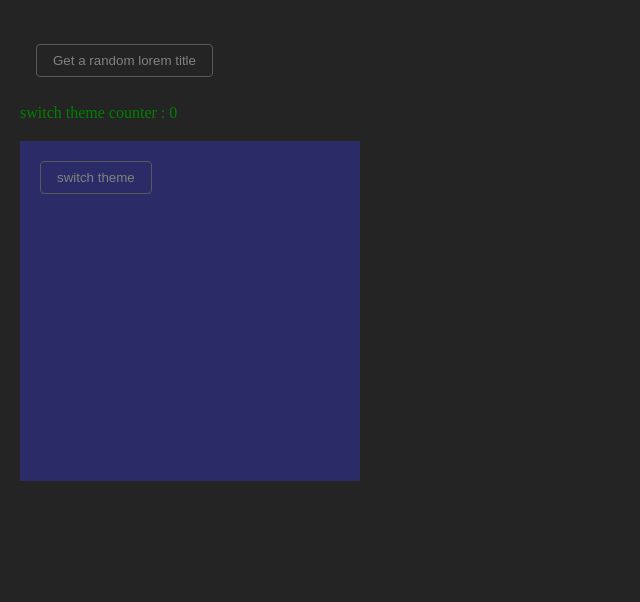
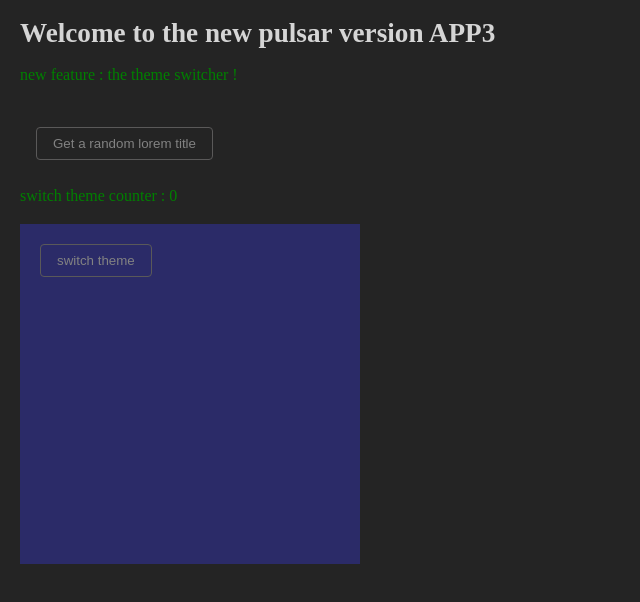
Before and after one commit to benoit82/react-vite-app, a React (Vite) app: page / in a window 1280 px wide. Shown: the top 602 px of the page, without its empty margins (0-640 px from the left). Built offline with nearby package versions, Linux system fonts and the light colour scheme; no server answers.

Commit message:
add secondary color to title

```diff
--- a/src/App.tsx
+++ b/src/App.tsx
@@ -1,6 +1,11 @@
 import { FC, useEffect } from 'react';
 import { ThemeProvider } from 'styled-components';
-import { APISection, Container, SwitchThemeSection } from '@components/index';
+import {
+  APISection,
+  Container,
+  SwitchThemeSection,
+  Title,
+} from '@components/index';
 import { darkTheme, lightTheme } from '@themes/index';
 import useGetStore from 'hooks/useGetStore';
 
@@ -14,6 +19,8 @@ const App: FC = () => {
   return (
     <ThemeProvider theme={darkThemeStatus ? darkTheme : lightTheme}>
       <Container textColor="green">
+        <Title>Welcome to the new pulsar version APP3</Title>
+        <p>new feature : the theme switcher !</p>
         <APISection />
         <SwitchThemeSection />
       </Container>
--- a/src/components/Title.tsx
+++ b/src/components/Title.tsx
@@ -1,6 +1,7 @@
 import styled from 'styled-components';
 
 export const Title = styled.h3`
+  color: ${(props) => props.theme.secondary};
   font-weight: bold;
   font-size: 1.7rem;
 `;
```
